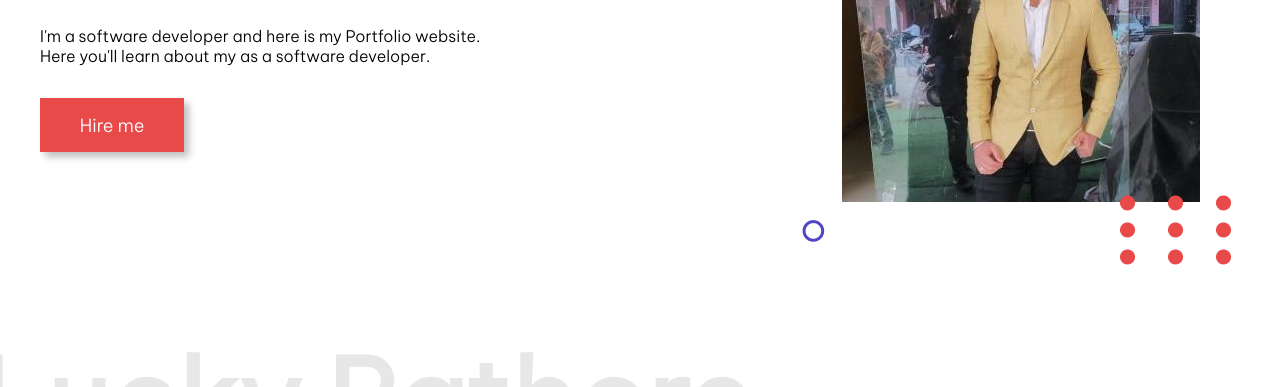
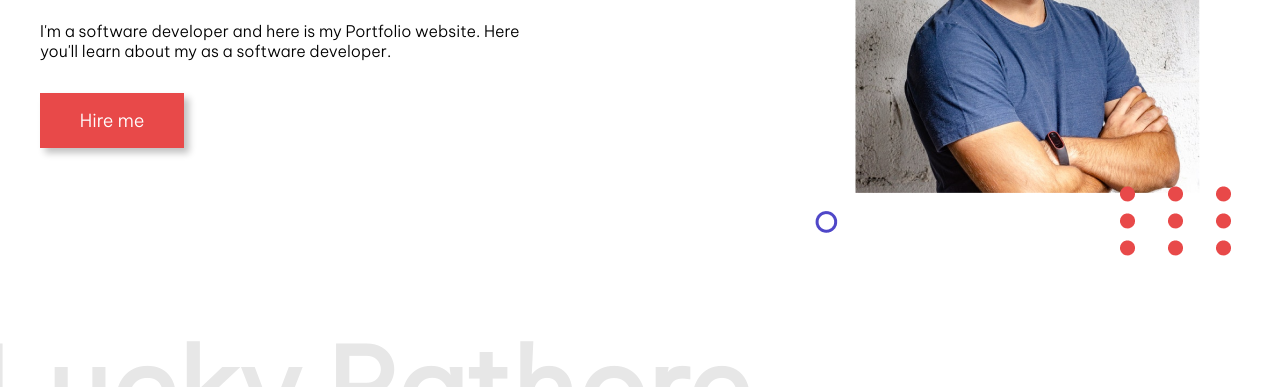
Before and after one commit to luckyrathore07/Protfolio, a plain HTML site: page index.html in a window 1280 px wide. Shown: the part 413-800 px from the top of the page. Drawn offline with nearby package versions, Linux system fonts and the light colour scheme.

Commit message:
Update index.html

```diff
--- a/index.html
+++ b/index.html
@@ -616,7 +616,7 @@ footer{
                         <img src="userasset/plus.png" alt="">
                     </div>
                     <div class="user-img ">
-                        <img src="userasset/2593.jpg" alt="152jbhjj">
+                        <img src="userasset/UserImage.png" alt="152jbhjj">
                     </div>
                 </div>
             </div>
```
